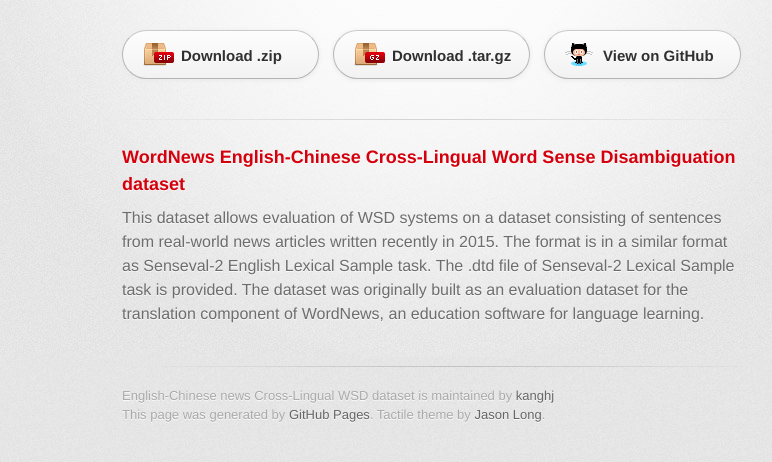
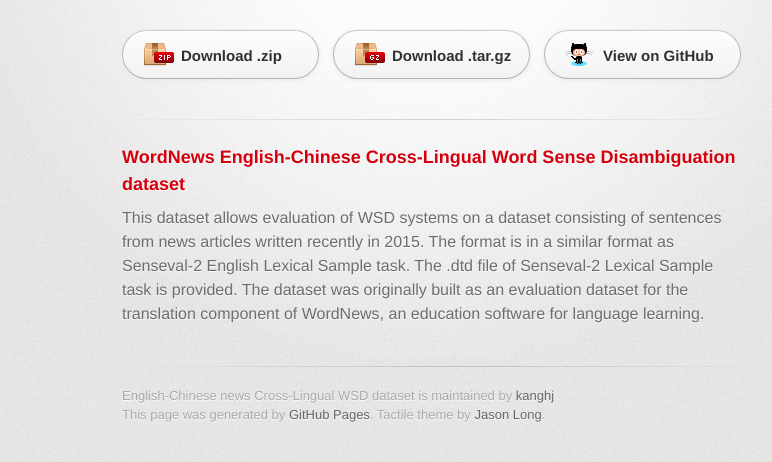
Before and after one commit to kanghj/eng_chinese_news_clwsd_dataset, a plain HTML site: page index.html in a window 1280 px wide. Shown: the part 216-678 px from the top of the page, without its empty margins (208-980 px from the left). Drawn offline with Linux system fonts and the light colour scheme; a web font is replaced by a local one.

Commit message:
Update index.html

```diff
--- a/index.html
+++ b/index.html
@@ -10,7 +10,7 @@
     <!--[if lt IE 9]>
     <script src="//html5shiv.googlecode.com/svn/trunk/html5.js"></script>
     <![endif]-->
-    <title>English-Chinese news Cross-Lingual WSD dataset by kanghj</title>
+    <title>English-Chinese news Cross-Lingual WSD dataset</title>
   </head>
 
   <body>
@@ -34,7 +34,7 @@
           <h3>
 <a id="wordnews-english-chinese-cross-lingual-word-sense-disambiguation-dataset" class="anchor" href="#wordnews-english-chinese-cross-lingual-word-sense-disambiguation-dataset" aria-hidden="true"><span aria-hidden="true" class="octicon octicon-link"></span></a>WordNews English-Chinese Cross-Lingual Word Sense Disambiguation dataset</h3>
 
-<p>This dataset allows evaluation of WSD systems on a dataset consisting of sentences from real-world news articles written recently in 2015. The format is in a similar format as Senseval-2 English Lexical Sample task. The .dtd file of Senseval-2 Lexical Sample task is provided. The dataset was originally built as an evaluation dataset for the translation component of WordNews, an education software for language learning. </p>
+<p>This dataset allows evaluation of WSD systems on a dataset consisting of sentences from news articles written recently in 2015. The format is in a similar format as Senseval-2 English Lexical Sample task. The .dtd file of Senseval-2 Lexical Sample task is provided. The dataset was originally built as an evaluation dataset for the translation component of WordNews, an education software for language learning. </p>
         </section>
 
         <footer>
```
